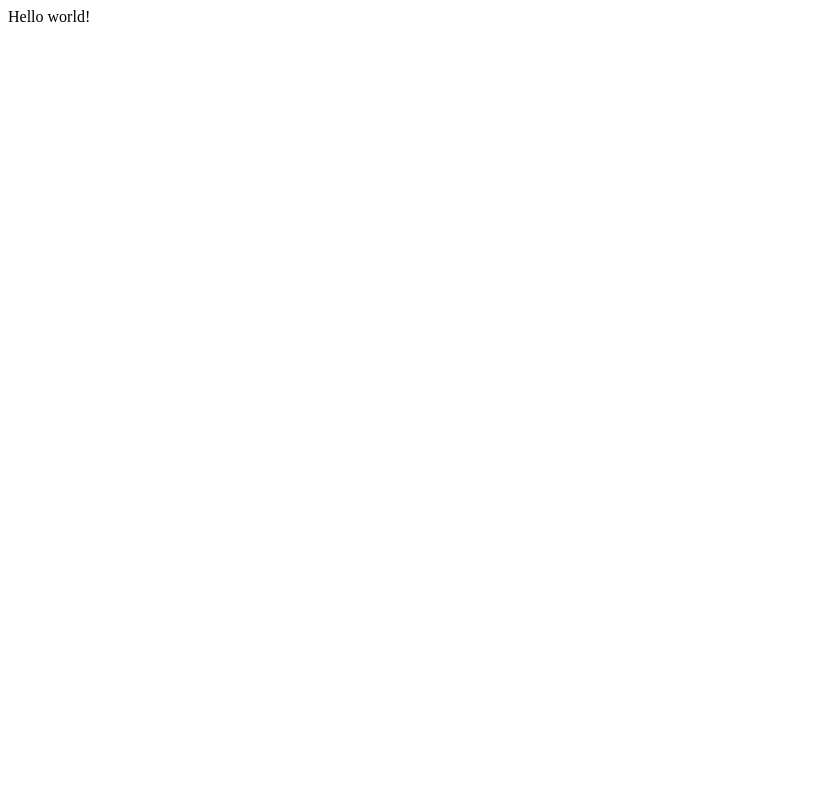
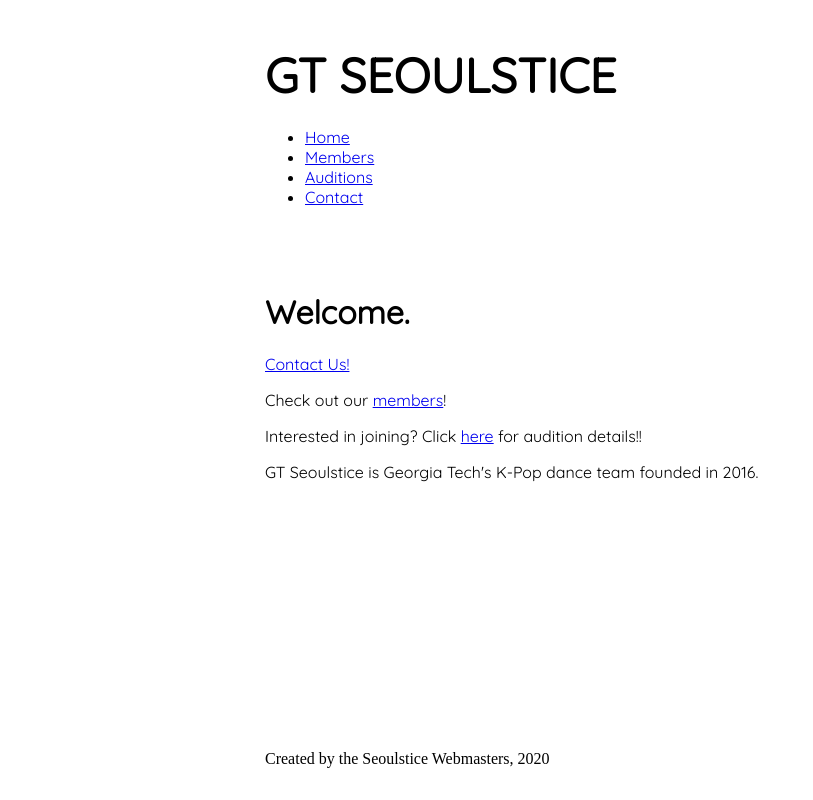
Before and after one commit to Seoulstice-Webmasters/gtseoulstice.github.io, a Gatsby site: page / in a window 1280 px wide. Shown: the whole page, without its empty margins (0-813 px from the left). Built offline with nearby package versions, Linux system fonts and the light colour scheme; Gatsby itself is replaced by a stand-in of ours.

Commit message:
added basic outlines (pages) and bare-bones for styling

```diff
--- a/gatsby-config.js
+++ b/gatsby-config.js
@@ -6,5 +6,17 @@
 
 module.exports = {
   /* Your site config here */
-  plugins: [],
+  plugins: [
+    {
+      resolve: "gatsby-plugin-sass"
+    },
+    {
+      resolve: "gatsby-plugin-google-fonts",
+      options: {
+        fonts: [
+          "Quicksand"
+        ]
+      }
+    }
+  ],
 }
--- /dev/null
+++ b/src/components/footer.js
@@ -0,0 +1,11 @@
+import React from "react"
+
+const footer = () => {
+    return (
+        <footer>
+            <p>Created by the Seoulstice Webmasters, 2020</p>
+        </footer>
+    )
+}
+
+export default footer
--- /dev/null
+++ b/src/components/header.js
@@ -0,0 +1,39 @@
+import React from "react"
+import { Link } from "gatsby"
+
+
+/*
+import the css module, which gives a default export, headerStyles.
+headerStyles is an object that contains properties for every class
+defined in the module.
+*/
+import headerStyles from "./header.module.scss"
+
+const header = () => {
+    return (
+        <header className={headerStyles.header}>
+            <h1>
+                <Link to="/" className={headerStyles.title}>GT SEOULSTICE</Link>
+            </h1>
+            <nav>
+                <ul className={headerStyles.navList}>
+                    <li>
+                        <Link to="/" className={headerStyles.navItem} activeClassName={headerStyles.activeNavItem}>Home</Link>
+                    </li>
+                    <li>
+                        <Link to="/member-profile" className={headerStyles.navItem} activeClassName={headerStyles.activeNavItem}>Members</Link>
+                    </li>
+                    <li>
+                        <Link to="/auditions" className={headerStyles.navItem} activeClassName={headerStyles.activeNavItem}>Auditions</Link>
+                    </li>
+                    <li>
+                        <Link to="/contact" className={headerStyles.navItem} activeClassName={headerStyles.activeNavItem}>Contact</Link>
+                    </li>
+                </ul>
+            </nav>
+
+        </header>
+    )
+}
+
+export default header
--- /dev/null
+++ b/src/components/header.module.scss
@@ -0,0 +1,32 @@
+.header {
+    padding: 1rem 0 3rem;
+
+}
+
+.title {
+    color: #000000;
+    font-size: 3rem;
+    text-decoration: none;
+}
+
+.nav-list {
+    display: flex;
+    list-style-type: none;
+    margin: 0;
+    padding: 0;
+}
+
+.nav-item {
+    color: #999999;
+    font-size: 1.1rem;
+    margin-right: 1.3rem;
+    text-decoration: none;
+}
+
+.nav-item:hover {
+    color: #555555;
+}
+
+.active-nav-item {
+    color: #222222;
+}
--- /dev/null
+++ b/src/components/layout.js
@@ -0,0 +1,22 @@
+import React from "react"
+
+import Header from "./header"
+import Footer from "./footer"
+import '../styles/index.scss'
+
+import layoutStyles from "./layout.module.scss"
+
+const layout = (props) => {
+    return (
+        <div className={layoutStyles.container}>
+            <div className={layoutStyles.content}>
+                <Header />
+                {props.children}
+            </div>
+
+            <Footer />
+        </div>
+    )
+}
+
+export default layout
--- /dev/null
+++ b/src/components/layout.module.scss
@@ -0,0 +1,14 @@
+.container {
+    margin: 0 auto;
+    max-width: 750px;
+    //padding: 1rem;
+
+    display: flex;
+    flex-direction: column;
+    min-height: 97vh;
+}
+
+.content {
+    flex-grow: 1;
+    font-family: "Quicksand";
+}
--- a/src/pages/index.js
+++ b/src/pages/index.js
@@ -1,5 +1,18 @@
 import React from "react"
+import { Link } from "gatsby"
 
-export default function Home() {
-  return <div>Hello world!</div>
+import Layout from "../components/layout"
+
+const homePage = () => {
+  return (
+      <Layout>
+        <h1>Welcome.</h1>
+          <p><Link to="/contact">Contact Us!</Link></p>
+          <p>Check out our <Link to="/member-profile">members</Link>!</p>
+          <p>Interested in joining? Click <Link to="/auditions">here</Link> for audition details!!</p>
+          <p>GT Seoulstice is Georgia Tech's K-Pop dance team founded in 2016.</p>
+      </Layout>
+  )
 }
+
+export default homePage
```
Also changed, not shown: package.json (+8 -1 lines), src/pages/auditions.js (added, +16 -0 lines), src/pages/contact.js (added, +13 -0 lines), src/pages/member-profile.js (added, +12 -0 lines), src/styles/index.scss (added), 1 other file.
